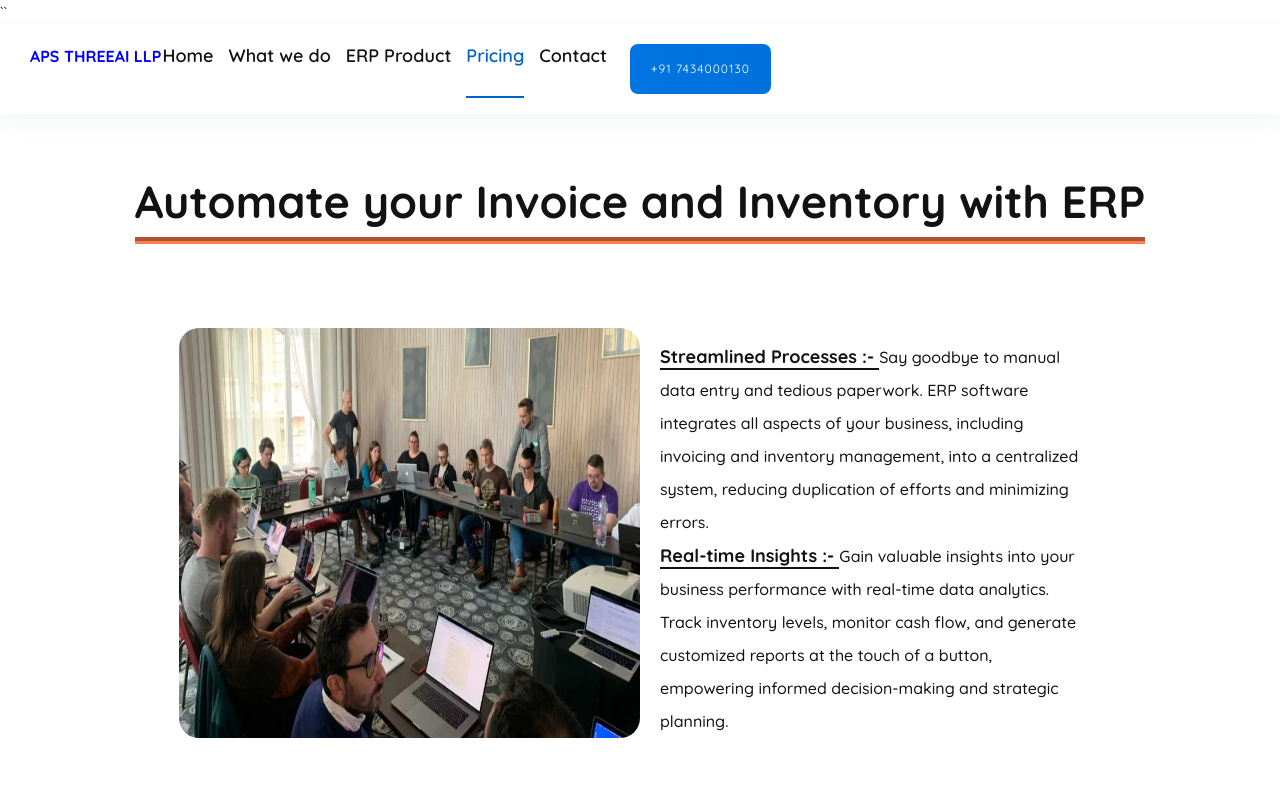
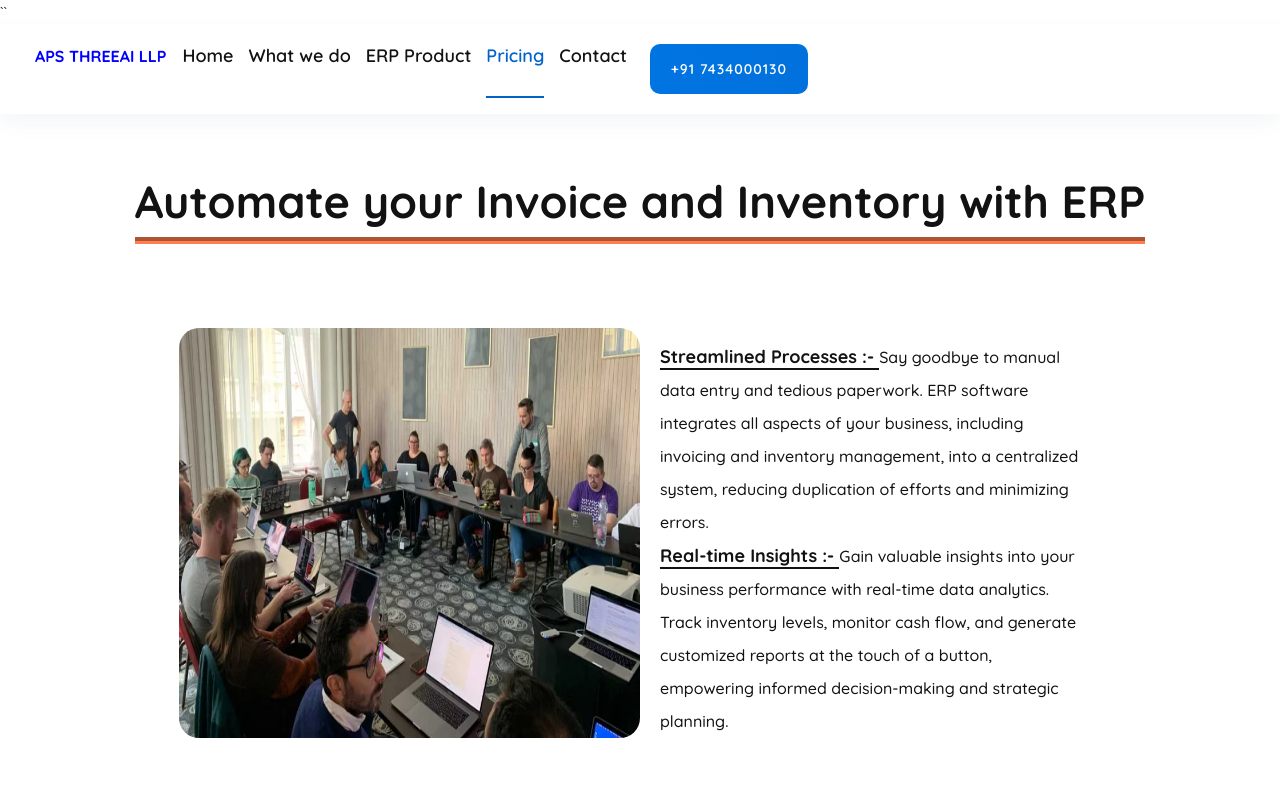
Before and after one commit to AJITSINHSolanki/website_2024, a Next.js app: page /pricing in a window 1280 px wide. Shown: the top 786 px of the page. Built offline with nearby package versions, Linux system fonts and the light colour scheme.

Commit message:
fix on menu

```diff
--- a/src/styles/globals.css
+++ b/src/styles/globals.css
@@ -115,15 +115,16 @@ a {
   color: white
 }
 .button_p {
-  position: relative;
+  position: top;
   display: inline-block;
-  padding: 10px 15px;
+  padding: 12px 15px;
+  padding-left: 15px;
   color: #fff;
   text-decoration: none;
-  font-size: 12px;
-  font-weight: 400;
+  font-size: 14px;
+  font-weight: 600;
   letter-spacing: 1px;
-  border-radius: 8px;
+  border-radius: 10px;
   overflow: hidden;
   background: linear-gradient(264deg, #0162c8 -391.82%, #0088fd 626.57%);
   transition: all 0.05s ease-in-out;
@@ -284,6 +285,8 @@ a {
   /* display: flex; */
   align-items: left;
   color: blue;
+  padding-left: 5px;
+  padding-right: 15px;
   background: #ffffff;
   font-size: medium;
   font-weight: bold;
```
